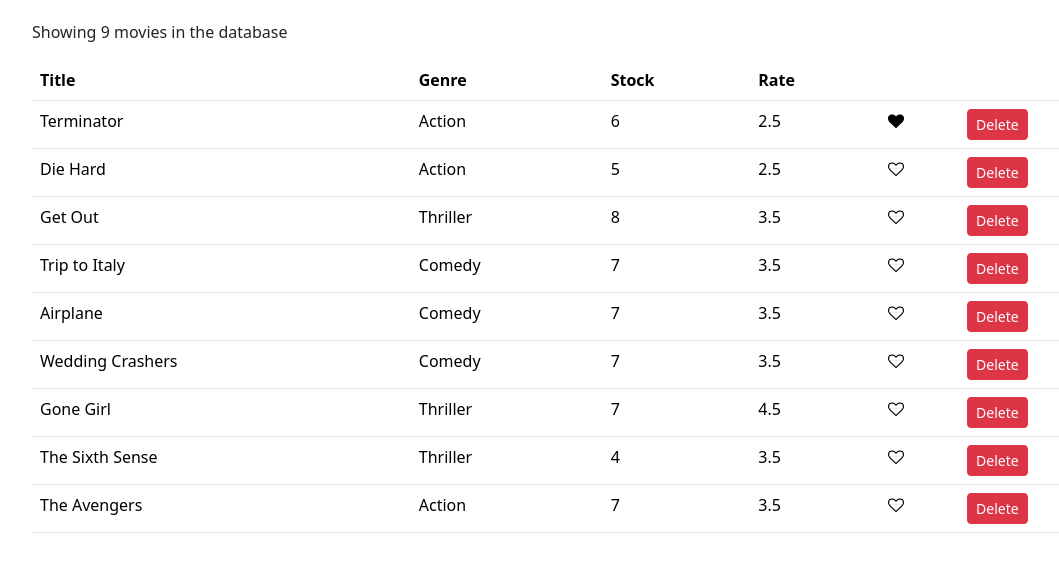
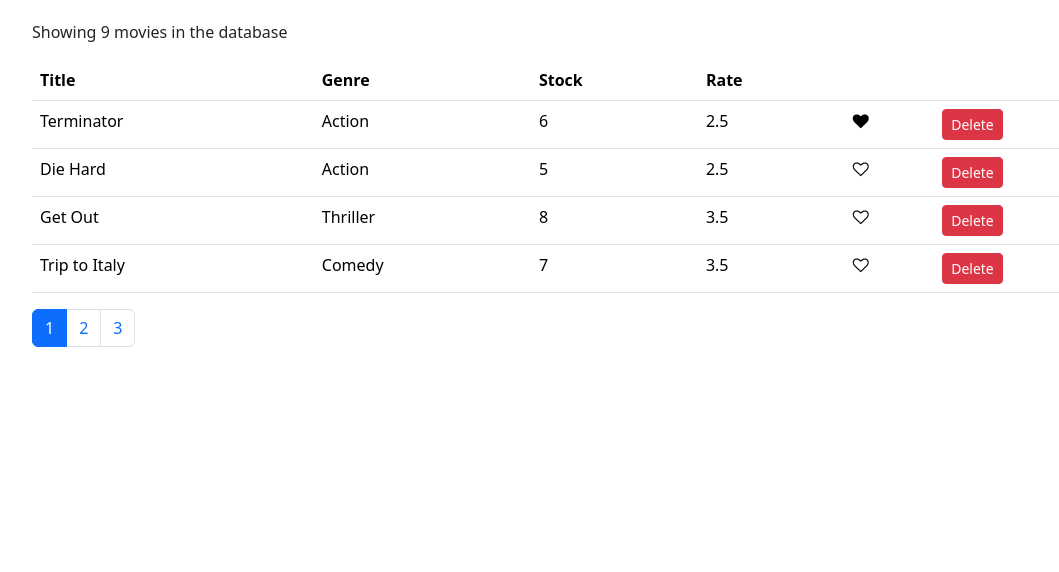
Before and after one commit to qcwssss/Mastering-React-With-Mosh, a React (Create React App) app in the folder vidly/: page / in a window 1280 px wide. Shown: the top 572 px of the page, without its empty margins (50-1109 px from the left). Built offline with nearby package versions, Linux system fonts and the light colour scheme.

Commit message:
add paginate function

```diff
--- a/vidly/src/components/common/pagination.jsx
+++ b/vidly/src/components/common/pagination.jsx
@@ -2,19 +2,26 @@
 import _ from "lodash";
 
 const Pagination = (props) => {
-  const { itemsCount, pageSize } = props;
+  const { itemsCount, pageSize, onPageChange, currentPage } = props;
+  console.log(currentPage);
+
   const pageCount = Math.ceil(itemsCount / pageSize);
-  console.log(pageCount);
   if (pageCount === 1) return null;
   const pages = _.range(1, pageCount + 1);
-  // [1 ... pageCount]
 
   return (
     <nav>
       <ul className="pagination">
         {pages.map((page) => (
-          <li key={page} className="page-item">
-            <a href="/" className="page-link">
+          <li
+            key={page}
+            className={page === currentPage ? "page-item active" : "page-item"}
+          >
+            <a
+              href="#/"
+              className="page-link"
+              onClick={() => onPageChange(page)}
+            >
               {page}
             </a>
           </li>
--- a/vidly/src/components/movies.jsx
+++ b/vidly/src/components/movies.jsx
@@ -2,12 +2,13 @@
 import { getMovies } from "../services/fakeMovieService";
 import Like from "./common/like";
 import Pagination from "./common/pagination";
+import { paginate } from "../utils/paginate";
 
 class Movies extends Component {
   state = {
     movies: getMovies(),
-    pageSize: 10,
-    // count: this.movies.length,
+    pageSize: 4,
+    currentPage: 1,
   };
 
   handleDelete = (movie) => {
@@ -24,15 +25,21 @@
   };
 
   handlePageChange = (page) => {
-    console.log(page);
+    this.setState({ currentPage: page });
   };
 
   render() {
-    const { length: moviesCount } = this.state.movies;
-    if (moviesCount === 0) return <p>There are no movies in the database.</p>;
+    const { length: count } = this.state.movies;
+    const { pageSize, currentPage, movies: allMovies } = this.state;
+
+    if (count === 0) return <p>There are no movies in the database.</p>;
+
+    const movies = paginate(allMovies, currentPage, pageSize);
+    console.log(movies);
+
     return (
       <React.Fragment>
-        <p>Showing {moviesCount} movies in the database</p>
+        <p>Showing {count} movies in the database</p>
         <table className="table">
           <thead>
             <tr>
@@ -45,7 +52,7 @@
             </tr>
           </thead>
           <tbody>
-            {this.state.movies.map((movie) => (
+            {movies.map((movie) => (
               <tr key={movie._id}>
                 <td>{movie.title}</td>
                 <td>{movie.genre.name}</td>
@@ -71,8 +78,9 @@
           </tbody>
         </table>
         <Pagination
-          itemsCount={this.state.movies.length}
-          pageSize={this.state.pageSize}
+          itemsCount={count}
+          pageSize={pageSize}
+          currentPage={currentPage}
           onPageChange={this.handlePageChange}
         />
       </React.Fragment>
--- /dev/null
+++ b/vidly/src/utils/paginate.js
@@ -0,0 +1,8 @@
+import _ from "lodash";
+
+export function paginate(items, pageNumber, pageSize) {
+  const startIndex = (pageNumber - 1) * pageSize;
+  return _(items).slice(startIndex).take(pageSize).value();
+}
+
+// export { paginate };
```
